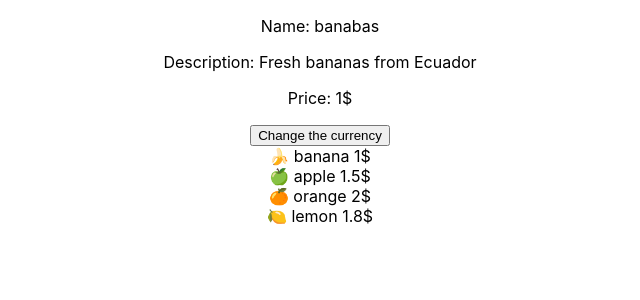
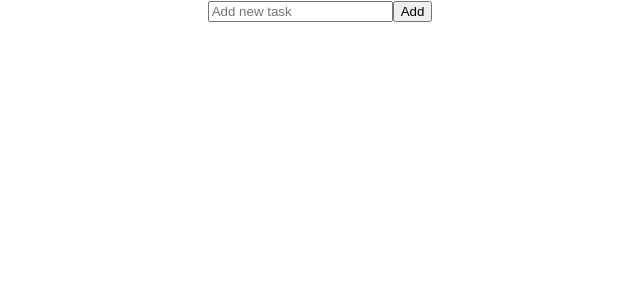
Before and after one commit to MASISKAR/react_beg_02-demo, a React (Create React App) app: page / in a window 1280 px wide. Shown: the top 300 px of the page, without its empty margins (320-960 px from the left). Built offline with nearby package versions, Linux system fonts and the light colour scheme.

Commit message:
created ToDo list

```diff
--- a/src/App.js
+++ b/src/App.js
@@ -1,9 +1,9 @@
 import React from 'react';
 import './App.css';
 // import './demo/lesson-5';
-import Product from './demo/Product';
+// import Product from './demo/Product';
 // import Counter from './demo/Counter';
-import A from './demo/A';
+import ToDo from './components/ToDo';
 
 
 function App() {
@@ -11,18 +11,21 @@ function App() {
 
   return (
     <div className="App">
-    <Product
+{/*     <Product
     name={'banabas'}
     price='1$'
     rate = {490}
     description='Fresh bananas from Ecuador'
-    />
+    /> */}
 
 {/*    <Counter
    defaultValue ={15}
    name='Counter'
    /> */}
-   <A/>
+
+   {/* <A text='Hello!' initialCount = {0}/> */}
+
+   <ToDo />
     </div>
 
   );
--- /dev/null
+++ b/src/components/Task.js
@@ -0,0 +1,10 @@
+import React from 'react';
+
+function Task(props){
+
+    return (
+        <li>{props.data}</li>
+    );
+}
+
+export default Task;
--- /dev/null
+++ b/src/components/ToDo.js
@@ -0,0 +1,62 @@
+import React, { Component } from 'react';
+import Task from './Task';
+
+class ToDo extends Component {
+    state = {
+        tasks: [],
+        inputValue: ''
+    };
+
+    handleChange = (event)=>{
+
+        this.setState({
+            inputValue: event.target.value
+        });
+    };
+
+    addTask = ()=>{
+        const {inputValue} = this.state;
+
+        const tasks = [...this.state.tasks];
+
+        tasks.push(inputValue);
+
+        this.setState({
+            tasks: tasks,
+            inputValue: ''
+        });
+    };
+
+    render() {
+const {inputValue, tasks} = this.state;
+
+        return (
+            <div>
+                <input
+                type="text"
+                placeholder='Add new task'
+                value = {inputValue}
+                onChange={this.handleChange}
+                />
+
+                <input
+                type="button"
+                value='Add'
+                onClick = {this.addTask}
+                />
+
+                <ol>
+                {tasks.map((task, index) => {
+                    // return <li key={index}>{task}</li>
+                    return <Task key={index} data={task}/>
+
+                })}
+                </ol>
+
+            </div>
+        );
+    };
+
+}
+
+export default ToDo;
--- a/src/demo/A.js
+++ b/src/demo/A.js
@@ -1,90 +1,75 @@
-import React from 'react';
-// import B from './B';
-// import C from './C';
-// import D from './D';
-import E from './E';
+import React, { Component } from 'react';
+
+class A extends Component {
+constructor(props){
+    super(props);
+
+    this.state = {
+        counter: props.initialCount,
+        fruits: ['Apple', 'Banana', 'Pear', 'Cherry']
+    };
+}
+
+handleClick = ()=>{
+    this.setState({
+        counter: this.state.counter + 1
+});
+};
 
 
 
-
-class A extends React.Component {
-    state = {
-        count: 0,
-        inputValue: '',
-        value: ''
-    };
-
-    handleClick = () => {
-        /*         this.setState({
-                    count: this.state.count+1
-                },
-                ()=>{
-                    console.log(this.state.count);
-                }); */
-
-        this.setState((state) => {
-            return {
-                count: state.count + 1
-            };
-        },
-            () => {
-                console.log('first');
-            });
-
-    };
-
-    handleChange = (event) => {
-
-        this.setState({
-            inputValue: event.target.value
-        })
-    };
-
-getValue = (value)=>{
-
-    this.setState({
-        value
-    });
-};
+    render() {
+/* const fuits = [
+    <div key='asdas'>Apple</div>,
+    <div key='dsdfsd'>Banana</div>,
+    <div key='dafsd'>Pear</div>,
+    <div key='dfsdg'>Grape</div>
+]; */
 
 
-    render() {
-        // console.log('A state', this.state)
+        const {text} = this.props;
+        const {counter, fruits} = this.state;
+
+        const fruitsElems = fruits.map((fruit, index, arr)=>{
+                return (
+                    <div key={index}>{fruit}</div>
+                );
+        });
+
         return (
+            <>
+            <div>{text}</div>
+            <div>{counter}</div>
 
-            <div>
-{/*                 <p>{this.state.count}</p>
-                <button
-                    onClick={this.handleClick}
-                >
-                    Click me
+            { counter > 5 ?
+                <div>The counter is more than 5</div> :
+                <div>The counter is less than 5</div>
+            }
+
+            { counter > 3 ?
+                <div>The counter is more than 3</div> : null
+            }
+
+            { counter > 3 && <div>The counter is more than 3</div> }
+
+            <button
+/*             onClick = {(function(){
+                console.log(this);
+                this.setState({
+                        counter: this.state.counter + 1
+                });
+
+             }).bind(this)} */
+             onClick = {this.handleClick}
+            >
+            +
             </button>
-                <div>
-                    <input
-                        type="text"
-                        onChange={this.handleChange}
-                    />
-                </div>
-                <p>{this.state.inputValue}</p>
 
-----------------------------
-                <B
-                count = {this.state.count}
-                name= "some name"
-                onSendValue = {this.getValue}
-                />
-
-                <C text={this.state.value}/>
-
-                -----------------------------
-                <D/> */}
-
-                <E/>
-            </div>
-
-
+            {fruitsElems}
+            </>
         );
     }
+
 }
 
 export default A;
```
